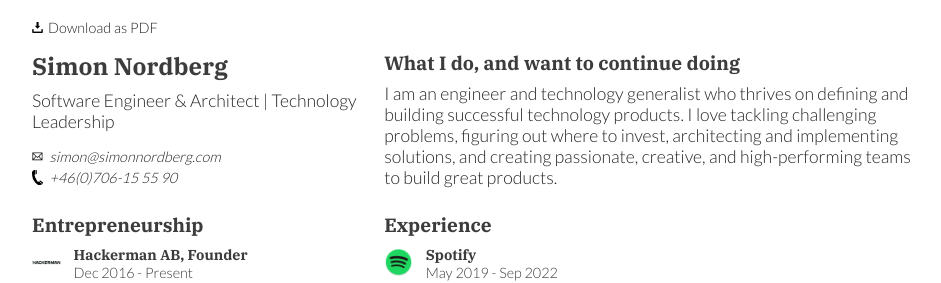
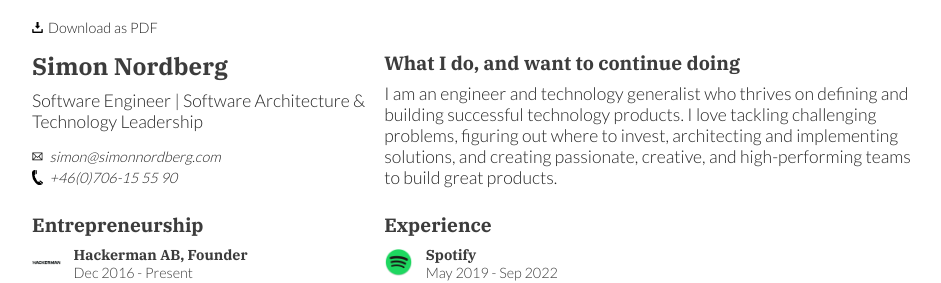
Before and after one commit to simonnordberg/simonnordberg.github.io, a Jekyll site: the page built from resume.md, in a window 1280 px wide and 900 px high. Shown: the top 283 px of the window, without its empty margins (160-1101 px from the left). Built offline with Jekyll 4.4.1, drawn with Linux system fonts in a browser that asks for light colours; our own code applies the rules of GitHub Pages for plain Markdown files.

Commit message:
Update resume

```diff
--- a/resume.md
+++ b/resume.md
@@ -8,7 +8,7 @@ class: resume
   <div class="grid-item">
     <div class="contact">
       <h1>Simon Nordberg</h1>
-      <p>Software Engineer & Architect | Technology Leadership</p>
+      <p>Software Engineer | Software Architecture & Technology Leadership</p>
       <address>
         <a class="contact email" href="mailto:simon@simonnordberg.com">simon@simonnordberg.com</a><br>
         <a class="contact phone" href="tel:+46706155590">+46(0)706-15 55 90</a>
```
Also changed, not shown: 1 other file.
